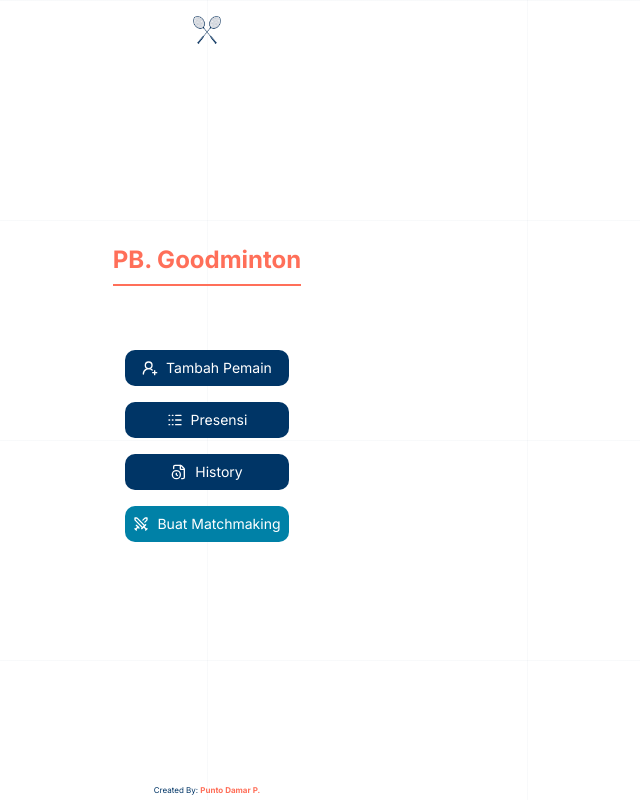
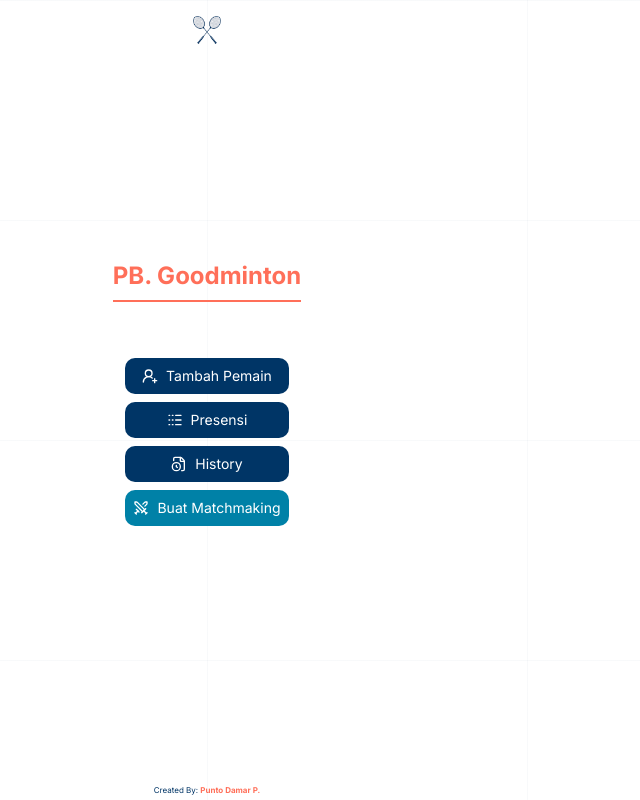
Before and after one commit to puntodamar/adu-raket-matchmaking-engine, a Next.js app: page /matchmaking/example in a window 1280 px wide. Shown: the whole page, without its empty margins (433-1073 px from the left). Built offline with nearby package versions, Linux system fonts and the light colour scheme.

Commit message:
update: matchmaking menu

```diff
--- a/app/matchmaking/[id]/page.tsx
+++ b/app/matchmaking/[id]/page.tsx
@@ -11,7 +11,7 @@ export default function MatchmakingSession() {
     let currentSession = useSessionStore((state) => state.currentSession);
     const createSession = useSessionStore((state) => state.createSession)
 
-    const buttonClass = "hover:cursor-pointer hover:bg-accent mt-2 bg-primary w-full flex flex-row gap-x-2 items-center justify-center p-2 rounded-lg text-white text-sm"
+    const buttonClass = "hover:cursor-pointer hover:bg-accent bg-primary w-full flex flex-row gap-x-2 items-center justify-center p-2 rounded-lg text-white text-sm"
     if(!currentSession) {
         currentSession = createSession({name: "PB. Goodminton"})
     }
@@ -19,7 +19,7 @@ export default function MatchmakingSession() {
     return (
         <div className="flex flex-1 flex-col">
 
-            <div className="flex flex-1 flex-col items-center justify-center">
+            <div className="flex flex-1 flex-col items-center justify-center max-w-md mx-auto">
                 <Heading>{currentSession.name}</Heading>
 
                 <div className="flex flex-col gap-y-2 mt-10">
@@ -41,14 +41,14 @@ export default function MatchmakingSession() {
                         </span>
                     </Link>
 
-                    <Button className={buttonClass}>
+                    <Link href={`/matchmaking/${currentSession.uuid}/history`} className={buttonClass}>
                         <span className="inline-flex items-center gap-x-2">
                             <span className="inline-flex items-center">
                                 <FileClock data-icon="inline-start" size={16} />
                             </span>
                             <span>History</span>
                         </span>
-                    </Button>
+                    </Link>
 
                     <Button className={`${buttonClass} bg-secondary hover:bg-accent`}>
                         <span className="inline-flex items-center gap-x-2">
--- a/app/matchmaking/create/page.tsx
+++ b/app/matchmaking/create/page.tsx
@@ -11,7 +11,7 @@ import Heading from "@/components/Heading";
 
 
 
-export default function CreateMatchmaking() {
+export default function CreateMatchmakingPage() {
 
     const router = useRouter();
     const createSession = useSessionStore((state) => state.createSession);
```
